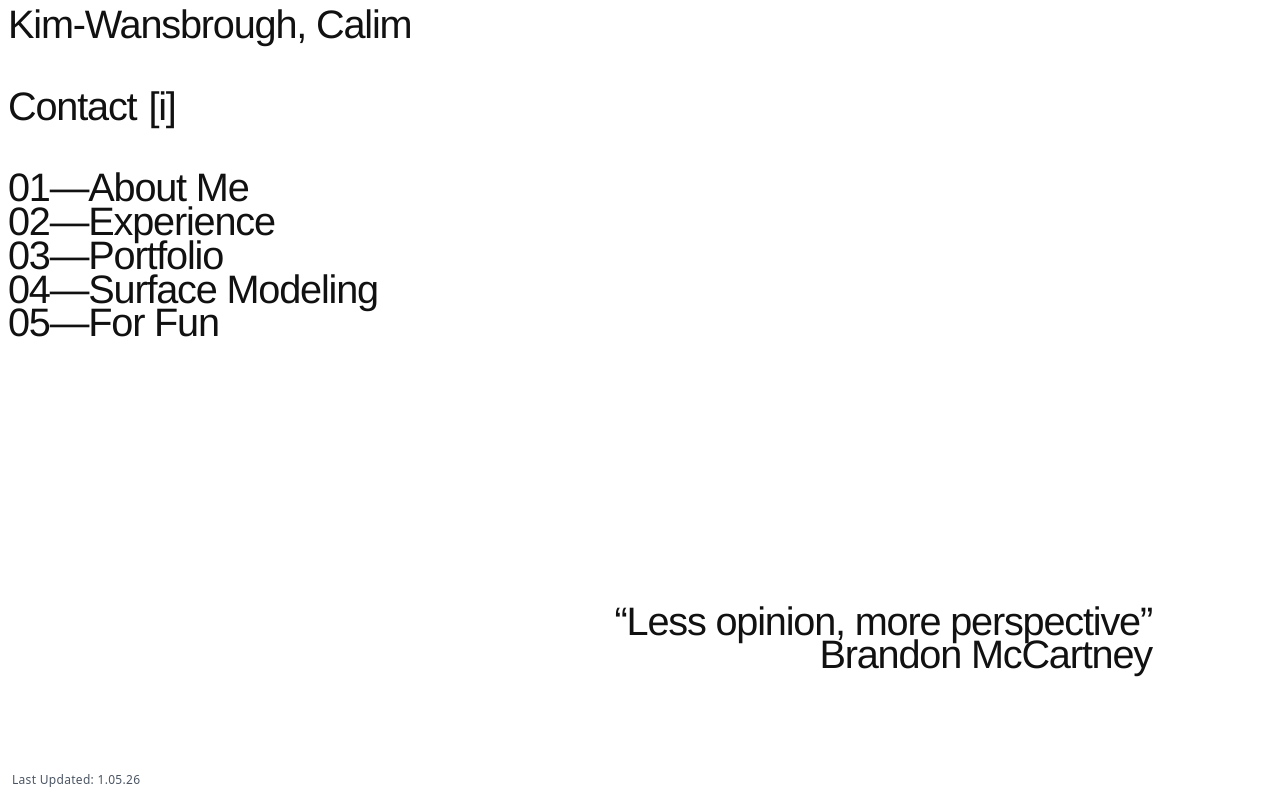
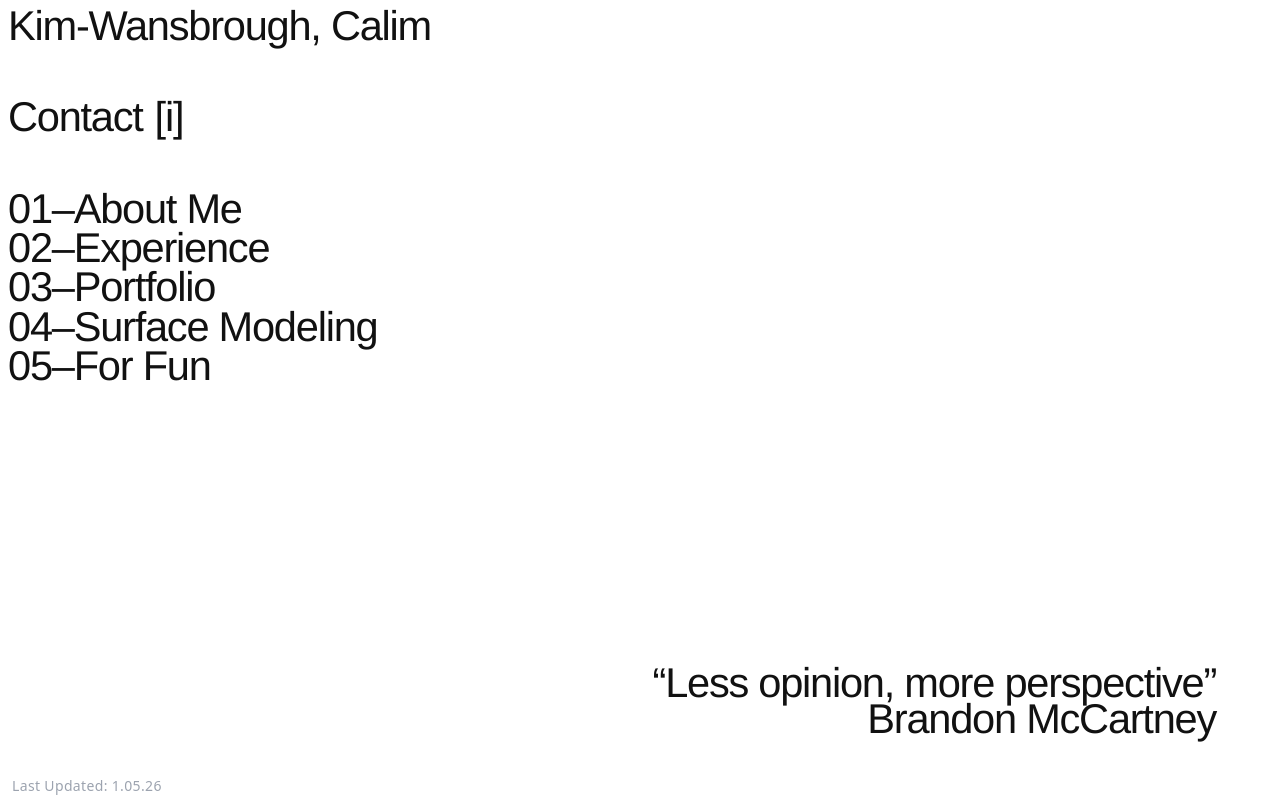
Before and after one commit to donghaxkim/calimsportfolio, a React (Vite) app: page / in a window 1280 px wide. Built offline with nearby package versions, Linux system fonts and the light colour scheme; the HTML template or start-up script is replaced by a standard one.

Commit message:
spacing changes

```diff
--- a/src/App.jsx
+++ b/src/App.jsx
@@ -1,6 +1,9 @@
-import React from 'react';
+import React, { useState } from 'react';
 
 const App = () => {
+  // STATE: Controls whether the popup is visible
+  const [isContactOpen, setIsContactOpen] = useState(false);
+
   const menuItems = [
     { id: '01', label: 'About Me' },
     { id: '02', label: 'Experience' },
@@ -12,13 +15,16 @@ const App = () => {
   // STYLE VARIABLES
   // text-[3.1vw]: Small, elegant size.
   // font-light: Thinner weight (300).
-  const baseStyle = "text-[3.1vw] leading-[0.85] tracking-[-0.03em] text-[#111] font-light";
+  const baseStyle = "text-[3.25vw] leading-[0.85] tracking-[-0.03em] text-[#111] font-light";
 
   // SPACING VARIABLE
-  const sectionGap = "mb-[6vh]";
+  const sectionGap = "mb-[7vh]";
 
   return (
     <main className="relative w-screen h-screen bg-white overflow-hidden select-none cursor-default font-helvetica">
+
+      {/* 1. BLUR WRAPPER: Wraps all main content to apply the blur effect */}
+      <div className={`w-full h-full transition-all duration-500 ease-in-out ${isContactOpen ? 'blur-sm opacity-50 scale-[0.99]' : ''}`}>
 
         {/* TOP LEFT CONTENT */}
         <div className="absolute top-2 left-2 flex flex-col items-start">
@@ -28,8 +34,11 @@ const App = () => {
             Kim-Wansbrough, Calim
           </h1>
 
-        {/* Contact Line */}
-        <div className={`flex items-baseline ${sectionGap} group cursor-pointer`}>
+          {/* Contact Line - ADDED ONCLICK HERE */}
+          <div
+            onClick={() => setIsContactOpen(true)}
+            className={`flex items-baseline ${sectionGap} group cursor-pointer`}
+          >
             <span className={`${baseStyle} group-hover:opacity-60 transition-opacity`}>
               Contact
             </span>
@@ -40,22 +49,21 @@ const App = () => {
           </div>
 
           {/* Navigation List */}
-        <nav className="flex flex-col">
+          <nav className="flex flex-col space-y-1">
             {menuItems.map((item) => (
               <a
                 key={item.id}
                 href="#"
                 className={`${baseStyle} hover:opacity-50 transition-opacity block`}
               >
-              {item.id}—{item.label}
+                {item.id}–{item.label}
               </a>
             ))}
           </nav>
         </div>
 
-      {/* BOTTOM RIGHT CONTENT - MOVED UP AND LEFT */}
-      {/* Increased spacing significantly to bottom-32 right-32 */}
-      <div className="absolute bottom-32 right-32 text-right flex flex-col items-end whitespace-nowrap">
+        {/* BOTTOM RIGHT CONTENT */}
+        <div className="absolute bottom-16 right-16 text-right flex flex-col items-end whitespace-nowrap">
           <p className={`${baseStyle}`}>
             “Less opinion, more perspective”
           </p>
@@ -66,10 +74,40 @@ const App = () => {
 
         {/* BOTTOM LEFT TIMESTAMP */}
         <div className="absolute bottom-3 left-3">
-        <p className="text-xs font-medium text-gray-600 tracking-wide font-sans">
+          <p className="text-sm font-medium text-gray-400 tracking-wide font-sans translate-y-2">
             Last Updated: 1.05.26
           </p>
         </div>
+
+      </div>
+
+      {/* 2. CONTACT OVERLAY: POPS UP WHEN STATE IS TRUE */}
+      {isContactOpen && (
+        <div
+          onClick={() => setIsContactOpen(false)}
+          className="fixed inset-0 z-50 flex items-center justify-center cursor-pointer"
+        >
+          <div className="flex flex-col items-center text-center font-helvetica text-[#1c1c1c] text-base md:text-lg leading-none font-normal tracking-tight">
+            <a
+              href="https://linkedin.com/in/ckimwans"
+              target="_blank"
+              rel="noreferrer"
+              className="hover:opacity-50 transition-opacity block"
+            >
+              linkedin.com/in/ckimwans
+            </a>
+            <a
+              href="mailto:ckimwans@uwaterloo.ca"
+              className="hover:opacity-50 transition-opacity block"
+            >
+              ckimwans@uwaterloo.ca
+            </a>
+            <p className="cursor-text block">
+              +1 (647)–297–9687
+            </p>
+          </div>
+        </div>
+      )}
 
     </main>
   );
```
Lines whose indentation alone changed are shown as unchanged.
